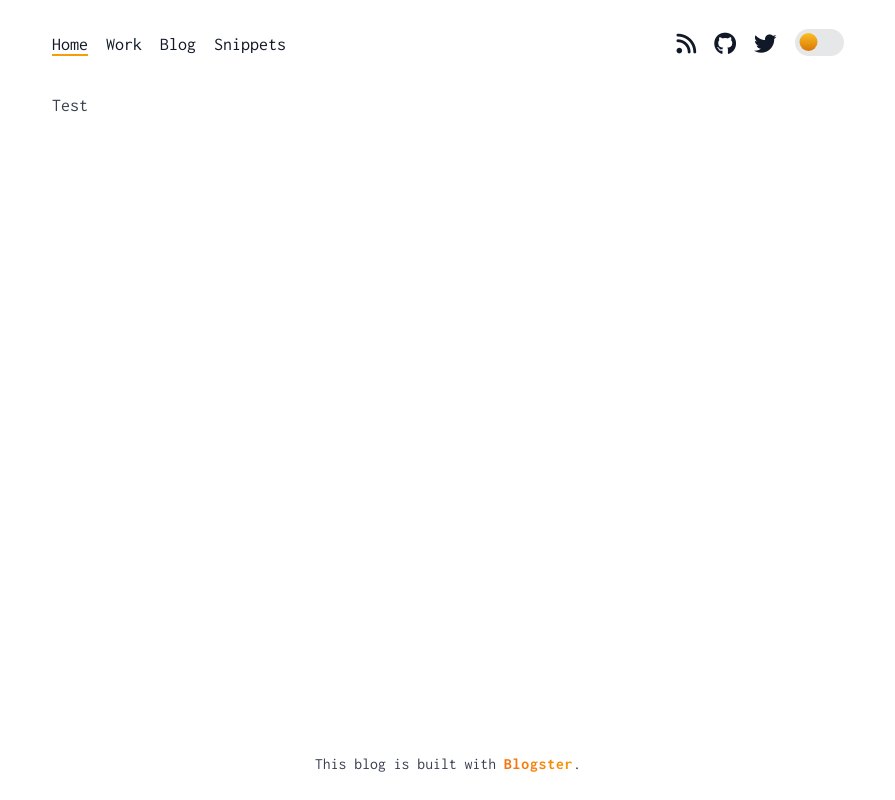
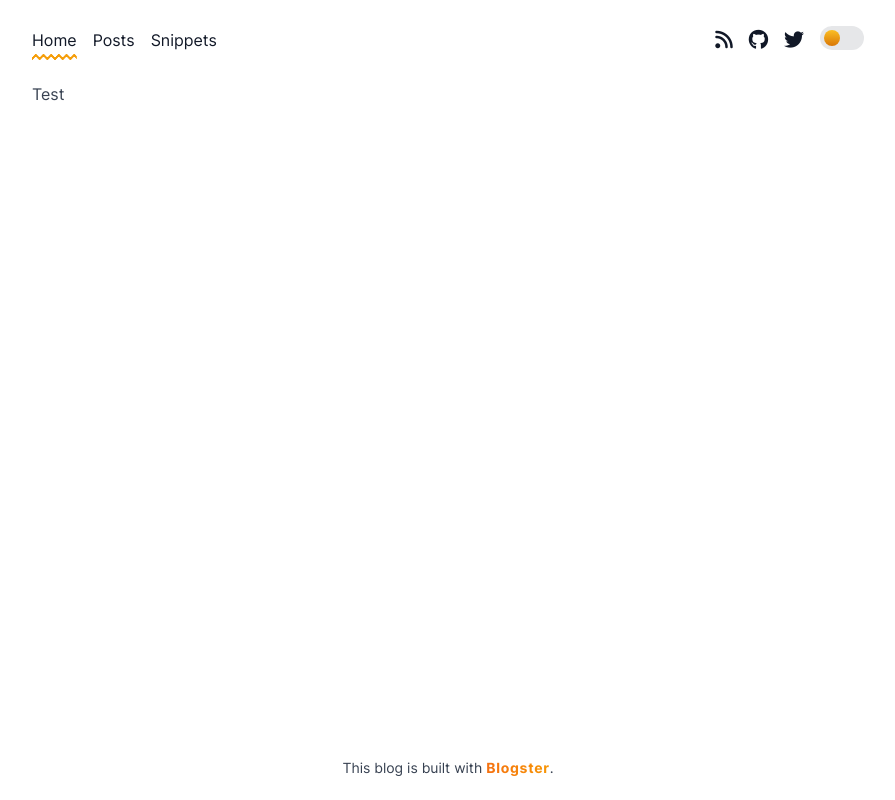
Before and after one commit to FatehAK/fatehak.dev, an Astro site: page / in a window 1280 px wide. Shown: the whole page, without its empty margins (192-1087 px from the left). Built offline with nearby package versions, Linux system fonts and the light colour scheme; Astro itself is replaced by a stand-in of ours.

Commit message:
style: Change body font and navlink hover styles

```diff
--- a/src/components/FontFace.astro
+++ b/src/components/FontFace.astro
@@ -21,34 +21,34 @@
 ---
 
 <Fragment>
-  <link rel="preload" href="/fonts/inconsolata/inconsolata-v31-latin-regular.woff2" as="font" type="font/woff2" crossorigin="crossorigin" />
-  <link rel="preload" href="/fonts/inconsolata/inconsolata-v31-latin-500.woff2" as="font" type="font/woff2" crossorigin="crossorigin" />
-  <link rel="preload" href="/fonts/inconsolata/inconsolata-v31-latin-700.woff2" as="font" type="font/woff2" crossorigin="crossorigin" />
+  <link rel="preload" href="/fonts/inter/inter-v12-latin-regular.woff2" as="font" type="font/woff2" crossorigin="crossorigin" />
+  <link rel="preload" href="/fonts/inter/inter-v12-latin-500.woff2" as="font" type="font/woff2" crossorigin="crossorigin" />
+  <link rel="preload" href="/fonts/inter/inter-v12-latin-700.woff2" as="font" type="font/woff2" crossorigin="crossorigin" />
   <link rel="preload" href="/fonts/nunito/nunito-v25-latin-700.woff2" as="font" type="font/woff2" crossorigin="crossorigin" />
   <link rel="preload" href="/fonts/nunito/nunito-v25-latin-800.woff2" as="font" type="font/woff2" crossorigin="crossorigin" />
   <style is:inline>
-    /* inconsolata-regular - latin */
+    /* inter-regular - latin */
     @font-face {
-      font-family: Inconsolata;
+      font-family: Inter;
       font-weight: 400;
       font-style: normal;
-      src: local(''), url('/fonts/inconsolata/inconsolata-v31-latin-regular.woff2') format('woff2');
+      src: local(''), url('/fonts/inter/inter-v12-latin-regular.woff2') format('woff2');
     }
 
-    /* inconsolata-500 - latin */
+    /* inter-500 - latin */
     @font-face {
-      font-family: Inconsolata;
+      font-family: Inter;
       font-weight: 500;
       font-style: normal;
-      src: local(''), url('/fonts/inconsolata/inconsolata-v31-latin-500.woff2') format('woff2');
+      src: local(''), url('/fonts/inter/inter-v12-latin-500.woff2') format('woff2');
     }
 
-    /* inconsolata-700 - latin */
+    /* inter-700 - latin */
     @font-face {
-      font-family: Inconsolata;
+      font-family: Inter;
       font-weight: 700;
       font-style: normal;
-      src: local(''), url('/fonts/inconsolata/inconsolata-v31-latin-700.woff2') format('woff2');
+      src: local(''), url('/fonts/inter/inter-v12-latin-700.woff2') format('woff2');
     }
 
     /* nunito-700 - latin */
--- a/src/components/NavLink.astro
+++ b/src/components/NavLink.astro
@@ -7,4 +7,22 @@ const isOtherPages = typeof href === 'string' && href.length > 1 ? path.substrin
 const isActive = isHome || isOtherPages;
 ---
 
-<a href={href} class:list={[className, { show: isActive }, 'unset animated-link']} {...props}><slot /></a>
+<a href={href} class:list={[className, { show: isActive }, 'unset nav-link']} {...props}><slot /></a>
+
+<style>
+  .nav-link {
+    --c: theme('colors.text.link');
+    --s: 3.84px;
+
+    padding-bottom: calc(2.8 * var(--s));
+    text-decoration: none;
+    background: conic-gradient(from 135deg at top, var(--c) 90deg, #0000 0) left 0 bottom var(--s) / calc(2 * var(--s)) var(--s) repeat-x,
+      conic-gradient(from -45deg at bottom, var(--c) 90deg, #0000 0) left var(--s) bottom 0 / calc(2 * var(--s)) var(--s) repeat-x;
+    mask: linear-gradient(#000 0 0) content-box, linear-gradient(#000 0 0) 50% 100% / var(--p, 0%) padding-box no-repeat;
+    transition: 0.4s;
+  }
+
+  .nav-link:is(:hover, .show) {
+    --p: 100%;
+  }
+</style>
--- a/src/components/Navbar.astro
+++ b/src/components/Navbar.astro
@@ -8,12 +8,8 @@ const pages = [
     path: '/',
   },
   {
-    name: 'Work',
-    path: '/work',
-  },
-  {
-    name: 'Blog',
-    path: '/blog',
+    name: 'Posts',
+    path: '/posts',
   },
   {
     name: 'Snippets',
@@ -43,16 +39,18 @@ const pages = [
   {/* mobile hamburger menu */}
   <nav class="md:hidden">
     <button id="ham-menu-open">
-      <i class="fa-solid fa-bars" aria-hidden="true" title="Open mobile menu"></i>
-      <span class="fa-sr-only">Open mobile menu</span>
+      <i class="fa-solid fa-bars" aria-hidden="true" title="Open hamburger menu"></i>
+      <span class="fa-sr-only">Open hamburger menu</span>
     </button>
     <section id="ham-menu" class="hide-menu fixed top-0 left-0 z-10 w-full h-full transition-transform bg-black/75 border-primary-main">
       <div class="bg-bg-body w-[75%] h-full drop-shadow-2xl">
-        <button id="ham-menu-close" class="px-6 h-[5rem] text-lg xml-[1px]">
-          <i class="fa-solid fa-xmark" aria-hidden="true" title="Close mobile menu"></i>
-          <span class="fa-sr-only">Close mobile menu</span>
-        </button>
-        <ul class="unset flex flex-col text-text-bold gap-4 [&>li]:p-0 px-6">
+        <div class="flex justify-end">
+          <button id="ham-menu-close" class="px-6 h-[5rem] text-xl xml-[1px]">
+            <i class="fa-solid fa-xmark" aria-hidden="true" title="Close hamburger menu"></i>
+            <span class="fa-sr-only">Close hamburger menu</span>
+          </button>
+        </div>
+        <ul class="unset flex flex-col text-text-bold gap-8 [&>li]:p-0 px-6">
           {
             pages.map(page => (
               <li>
@@ -83,18 +81,22 @@ const pages = [
 </header>
 
 <script>
-  document.querySelector('#ham-menu-open').addEventListener('click', () => {
-    const menuElem = document.querySelector('#ham-menu');
-    menuElem.classList.remove('hide-menu');
-    menuElem.classList.add('show-menu');
+  const hamMenu = document.querySelector('#ham-menu');
+  function showMenu() {
+    hamMenu.classList.remove('hide-menu');
+    hamMenu.classList.add('show-menu');
     document.body.style.overflow = 'hidden';
+  }
+  function hideMenu() {
+    hamMenu.classList.remove('show-menu');
+    hamMenu.classList.add('hide-menu');
+    document.body.style.overflow = 'auto';
+  }
+  hamMenu.addEventListener('click', evt => {
+    if (evt.target === hamMenu) hideMenu();
   });
-  document.querySelector('#ham-menu-close').addEventListener('click', () => {
-    const menuElem = document.querySelector('#ham-menu');
-    menuElem.classList.remove('show-menu');
-    menuElem.classList.add('hide-menu');
-    document.body.style.overflow = 'auto';
-  });
+  document.querySelector('#ham-menu-open').addEventListener('click', showMenu);
+  document.querySelector('#ham-menu-close').addEventListener('click', hideMenu);
 </script>
 
 <style>
--- a/src/layouts/PageLayout.astro
+++ b/src/layouts/PageLayout.astro
@@ -41,7 +41,7 @@ const isProd = import.meta.env.BUILD === 'production';
     <link href="/fontawesome/css/bareminimum.css" rel="stylesheet" />
     {isProd && <script src={`https://static.cloudflareinsights.com/beacon.min.js?token=${APP_CONFIG.CLOUDFLARE_ANALYTICS_TOKEN}`} defer />}
   </head>
-  <body class="min-h-screen max-w-3xl mx-auto px-6 sm:px-8">
+  <body class="min-h-screen max-w-4xl mx-auto px-6 sm:px-8">
     <Navbar />
     <main id="main">
       <slot />
--- a/src/theme/base.css
+++ b/src/theme/base.css
@@ -6,7 +6,7 @@
   :root {
     scroll-behavior: smooth;
     font-family: theme('fontFamily.body');
-    font-size: 1.125em; /* base font-size 1px larger for better visibility */
+    font-size: 100%;
     line-height: 1.75;
     color: theme('colors.text.body');
     background-color: theme('colors.bg.body');
@@ -35,10 +35,6 @@
     background-color: theme('colors.bg.selection');
   }
 
-  /*
-        if you want an anchor tag to not have this style,
-        just add a class `unset` to it.
-    */
   a:not(.unset) {
     font-weight: 500;
     color: theme('colors.text.bold');
@@ -104,34 +100,4 @@
   }
 
   /* ------ GLOBAL STYLES - END ------ */
-
-  /* ------ REUSABLE UTILS - START ------ */
-  .animated-link {
-    position: relative;
-    text-decoration: none;
-    box-decoration-break: clone;
-  }
-
-  .animated-link::after {
-    content: '';
-    position: absolute;
-    right: 0;
-    bottom: -3px;
-    left: 0;
-    transform-origin: left center;
-    transform: translateZ(0) scaleX(0);
-    height: 2px;
-    background-image: linear-gradient(to right, theme('colors.text.link'), theme('colors.text.link'));
-    transition: all 0.15s ease-in-out;
-  }
-
-  .animated-link:hover::after {
-    transform: translateZ(0) scale(1);
-  }
-
-  .animated-link.show::after {
-    transform: translateZ(0) scale(1);
-  }
-
-  /* ------ REUSABLE UTILS - END ------ */
 }
--- a/src/theme/theme.css
+++ b/src/theme/theme.css
@@ -1,87 +1,41 @@
 /* light theme */
 .theme-default {
-  /* tailwind amber-500 */
-  --color-primary-main: 245 158 11;
+  --color-primary-main: 245 158 11; /* tailwind amber-500 */
   --color-label-blue: 186 230 253;
   --color-label-gray: 226 232 240;
   --color-label-yellow: 253 230 138;
   --color-label-orange: 254 215 170;
   --color-label-red: 254 205 211;
-
-  /* tailwind gray-700 #374151 */
-  --color-text-body: 55 65 81;
-
-  /* tailwind gray-900 #111827 */
-  --color-text-heading: 17 24 39;
-
-  /* tailwind gray-900 #111827 */
-  --color-text-bold: 17 24 39;
-
-  /* tailwind gray-500 */
-  --color-text-muted: 107 114 128;
-
-  /* tailwind amber-500 */
-  --color-text-link: 245 158 11;
-
-  /* black */
-  --color-text-code: 0 0 0;
-
-  /* black */
-  --color-text-selection: 0 0 0;
-
-  /* white */
-  --color-bg-body: 255 255 255;
-
-  /* tailwind orange-50 */
-  --color-bg-code: 255 247 237;
-
-  /* #fef08a */
-  --color-bg-selection: 254 240 138;
-
-  /* tailwind orange-100 */
-  --color-border-code: 255 237 213;
+  --color-text-body: 55 65 81; /* tailwind gray-700 #374151 */
+  --color-text-heading: 17 24 39; /* tailwind gray-900 #111827 */
+  --color-text-bold: 17 24 39; /* tailwind gray-900 #111827 */
+  --color-text-muted: 107 114 128; /* tailwind gray-500 */
+  --color-text-link: 245 158 11; /* tailwind amber-500 */
+  --color-text-code: 0 0 0; /* black */
+  --color-text-selection: 0 0 0; /* black */
+  --color-bg-body: 255 255 255; /* white */
+  --color-bg-code: 255 247 237; /* tailwind orange-50 */
+  --color-bg-selection: 254 240 138; /* #fef08a */
+  --color-border-code: 255 237 213; /* tailwind orange-100 */
 }
 
 /* dark theme */
 .theme-default.dark {
-  /* tailwind cyan-500 */
-  --color-primary-main: 34 211 238;
+  --color-primary-main: 248 113 113; /* ##f87171 */
   --color-label-blue: 3 105 161;
   --color-label-gray: 51 65 85;
   --color-label-yellow: 161 98 7;
   --color-label-orange: 194 65 12;
   --color-label-red: 190 18 60;
-
-  /* tailwind gray-300 */
-  --color-text-body: 209 213 219;
-
-  /* white */
-  --color-text-heading: 255 255 255;
-
-  /* white */
-  --color-text-bold: 255 255 255;
-
-  /* tailwind gray-400 */
-  --color-text-muted: 156 163 175;
-
-  /* --color-text-link: 250 204 21; */
-  --color-text-link: 34 211 238;
-
-  /* black */
-  --color-text-code: 255 255 255;
-
-  /* black */
-  --color-text-selection: 0 0 0;
-
-  /* #0e141b */
-  --color-bg-body: 14 20 27;
-
-  /* yellow-500 */
-  --color-bg-code: 234 179 8;
-
-  /* #67e8f9 */
-  --color-bg-selection: 103 232 249;
-
-  /* yellow-100 */
-  --color-border-code: 254 243 199;
+  --color-text-body: 209 213 219; /* tailwind gray-300 */
+  --color-text-heading: 255 255 255; /* white */
+  --color-text-bold: 255 255 255; /* white */
+  --color-text-muted: 156 163 175; /* tailwind gray-400 */
+  --color-text-link: 248 113 113; /* ##f87171 */
+  --color-text-code: 255 255 255; /* black */
+  --color-text-selection: 0 0 0; /* black */
+  --color-bg-body: 14 20 27; /* #0e141b */
+  --color-bg-code: 234 179 8; /* yellow-500 */
+  --color-bg-selection: 103 232 249; /* #67e8f9 */
+  --color-border-code: 254 243 199; /* yellow-100 */
 }
--- a/tailwind.config.js
+++ b/tailwind.config.js
@@ -4,7 +4,7 @@ module.exports = {
   theme: {
     extend: {
       fontFamily: {
-        body: ['Inconsolata', 'sans-serif'],
+        body: ['Inter', 'sans-serif'],
         heading: ['Nunito', 'sans-serif'],
       },
       colors: {
```
Also changed, not shown: public/fonts/inconsolata/inconsolata-v31-latin-500.woff2 (deleted), public/fonts/inconsolata/inconsolata-v31-latin-700.woff2 (deleted), public/fonts/inconsolata/inconsolata-v31-latin-regular.woff2 (deleted), public/fonts/inter/inter-v12-latin-500.woff2 (added), public/fonts/inter/inter-v12-latin-700.woff2 (added), public/fonts/inter/inter-v12-latin-regular.woff2 (added).
